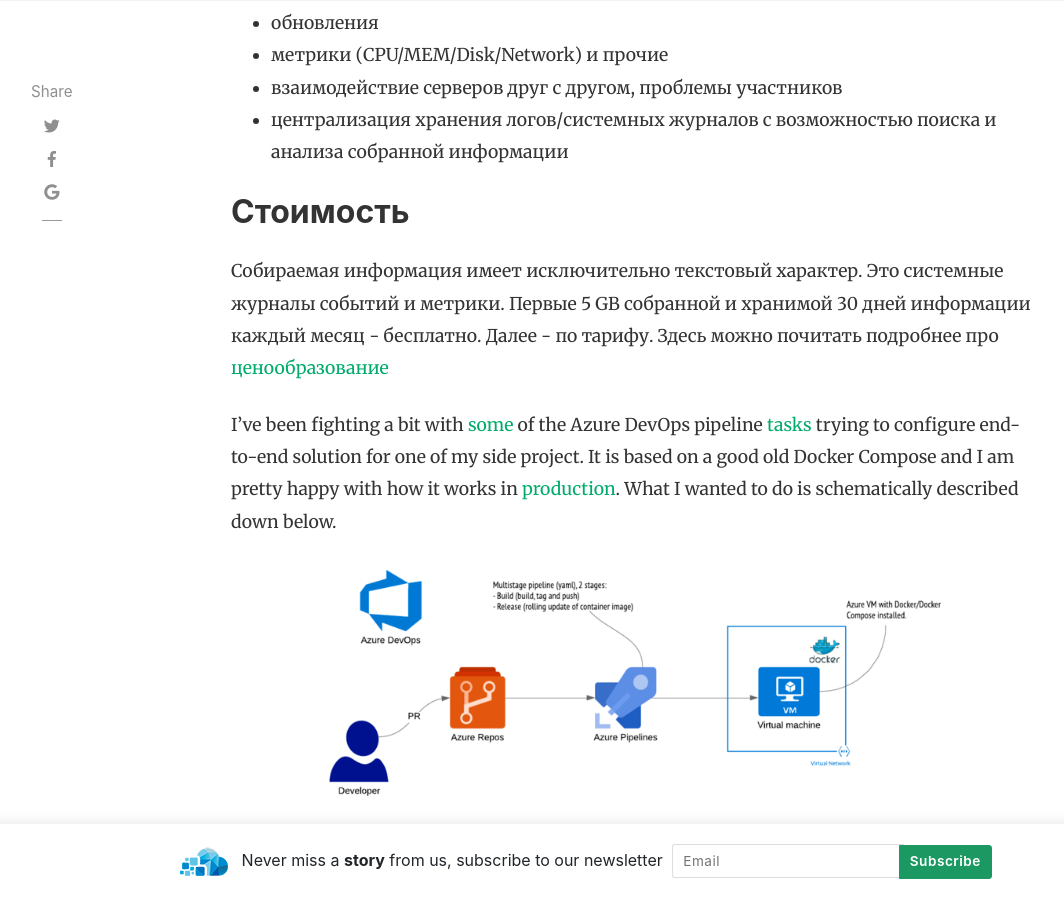
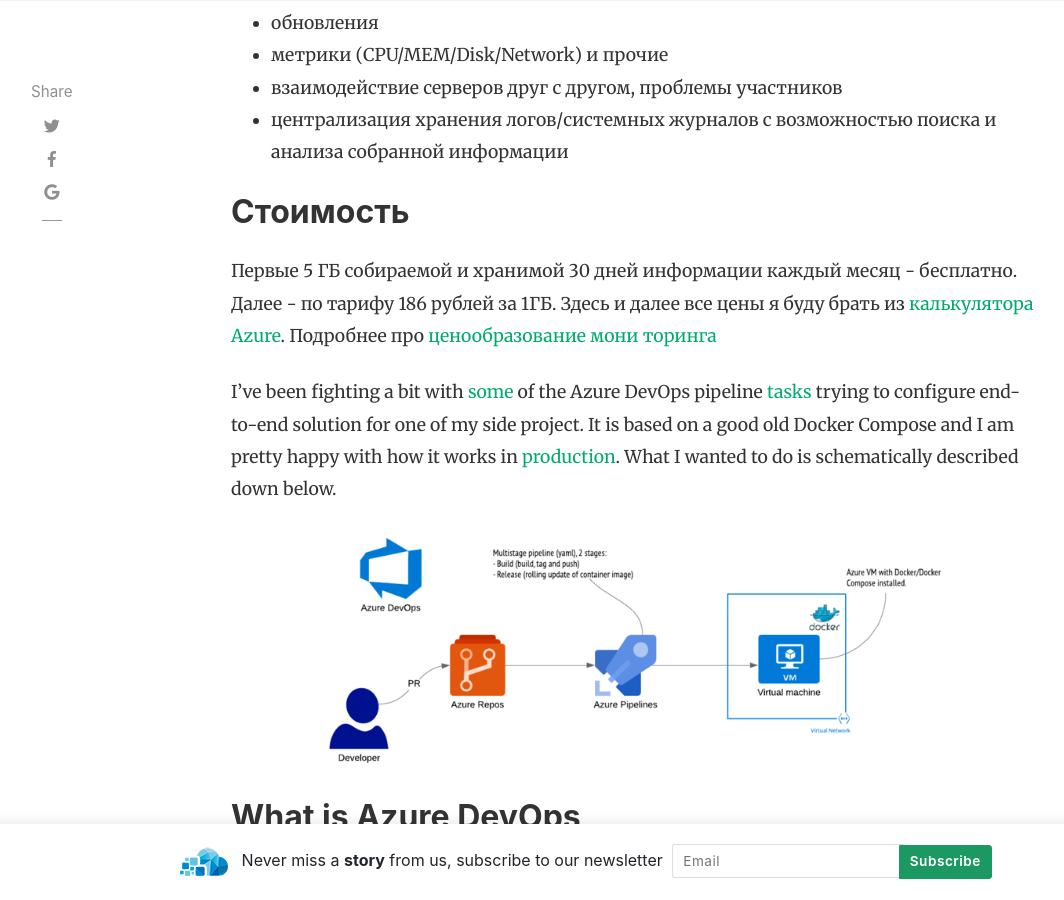
Before and after one commit to AzCEE/azcee.github.io, a Jekyll site: the page built from _posts/2020-09-04-lets-make-it-hybrid.md, in a window 1280 px wide and 900 px high, scrolled down 1048 px. Shown: the whole window, without its empty margins (54-1118 px from the left). Built offline with Jekyll 4.4.1, drawn with Linux system fonts in a browser that asks for light colours; nearby versions of some CDN libraries; comment, search, counter and statistics services are not loaded.

Commit message:
Update 2020-09-04-lets-make-it-hybrid.md

```diff
--- a/_posts/2020-09-04-lets-make-it-hybrid.md
+++ b/_posts/2020-09-04-lets-make-it-hybrid.md
@@ -13,6 +13,7 @@
 
 # Этап первый: мониторинг
 
+
 ## Цель - получить информацию о состоянии систем:
   - обновления
   - метрики (CPU/MEM/Disk/Network) и прочие
@@ -21,7 +22,7 @@
 
 ## Стоимость
 
-Собираемая информация имеет исключительно текстовый характер. Это системные журналы событий и метрики. Первые 5 GB собранной и хранимой 30 дней информации каждый месяц - бесплатно. Далее - по тарифу. Здесь можно почитать подробнее про [ценообразование](https://docs.microsoft.com/ru-ru/azure/azure-monitor/platform/usage-estimated-costs)
+Первые 5 ГБ собираемой и хранимой 30 дней информации каждый месяц - бесплатно. Далее - по тарифу 186 рублей за 1ГБ. Здесь и далее все цены я буду брать из [калькулятора Azure](https://azure.microsoft.com/en-us/pricing/calculator/). Подробнее про [ценообразование мони торинга ](https://docs.microsoft.com/ru-ru/azure/azure-monitor/platform/usage-estimated-costs)
 
 
 
```
